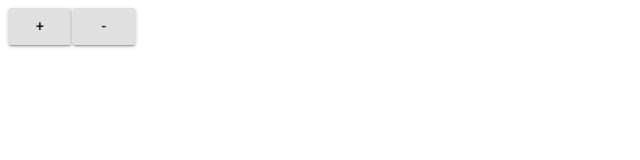
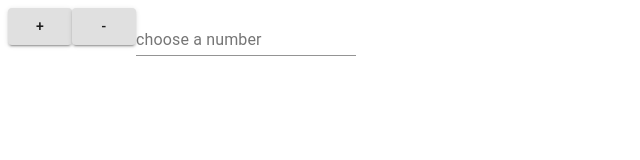
Before and after one commit to Foxall/gatsby_mui_redux-toolkit, a Gatsby site: page / in a window 1280 px wide. Shown: the whole page, without its empty margins (0-640 px from the left). Built offline with nearby package versions, Linux system fonts and the light colour scheme; Gatsby itself is replaced by a stand-in of ours.

Commit message:
{*} add text input in counter.js

```diff
--- a/src/components/Counter.js
+++ b/src/components/counter.js
@@ -1,11 +1,13 @@
 import React, { useReducer, useRef, useEffect } from 'react'
 import Button from '@material-ui/core/Button'
+import TextField from '@material-ui/core/TextField';
 
 const Counter =() =>{
   return (
     <div>
       <Button variant="contained">+</Button>
       <Button variant="contained">-</Button>
+      <TextField id="standard-basic" label="choose a number" />
     </div>
   )
 }
--- a/src/pages/index.js
+++ b/src/pages/index.js
@@ -1,5 +1,5 @@
 import React from "react"
-import Counter from '../components/Counter'
+import Counter from '../components/counter'
 
 export default function Home() {
   return <div>
```
